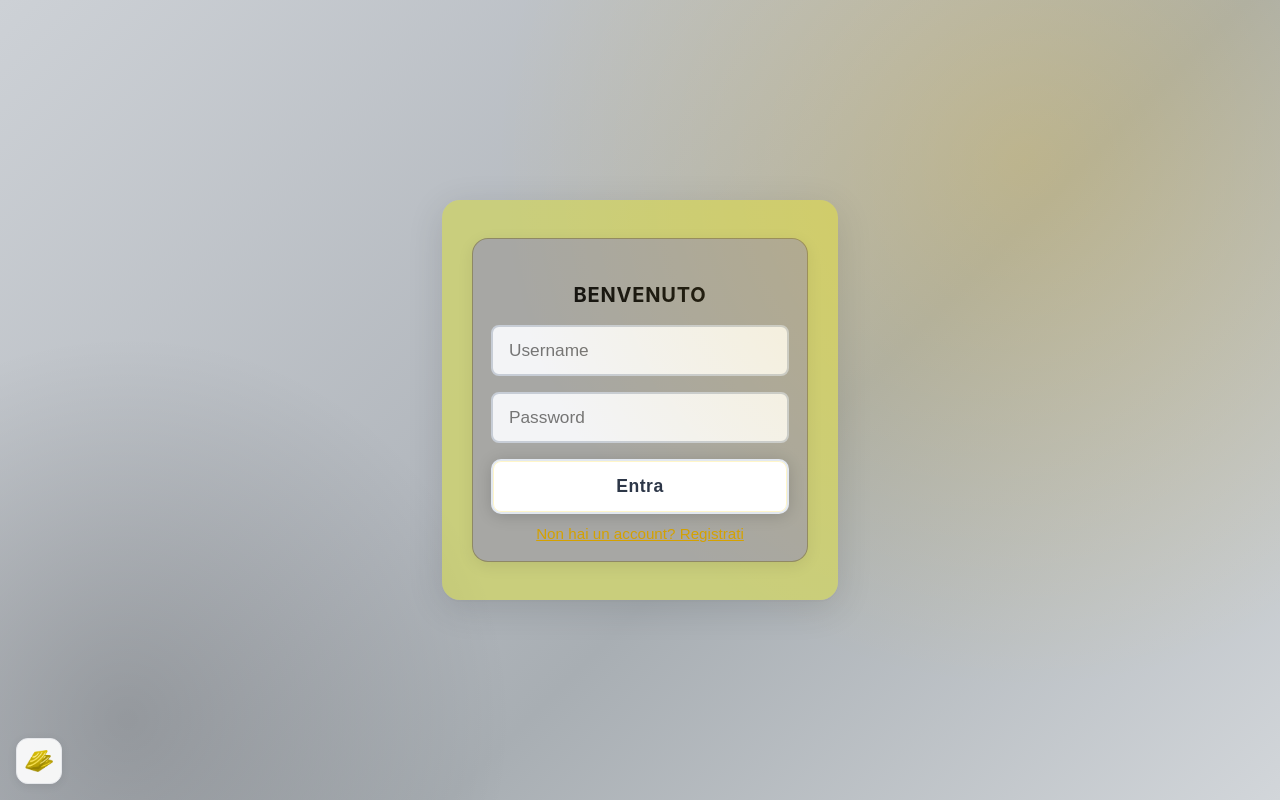
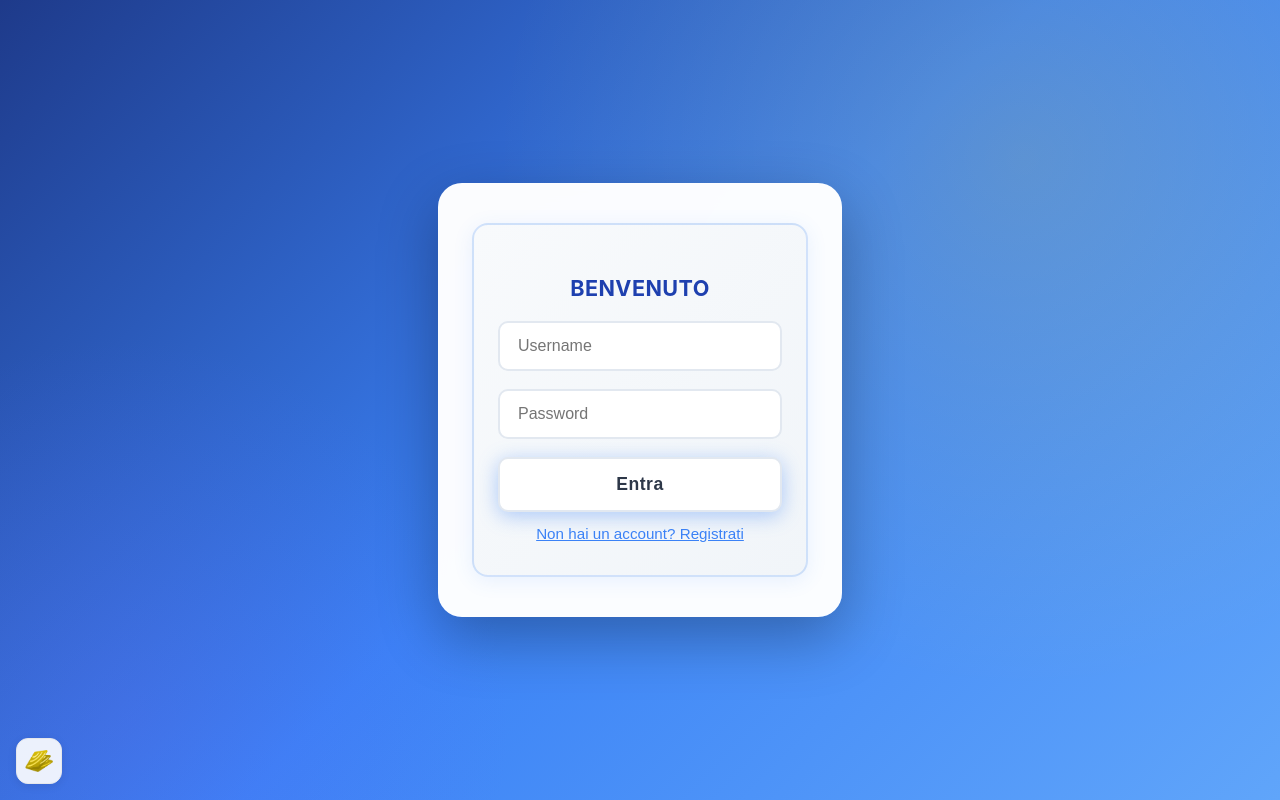
Before and after one commit to AleDet01/smartdeck, a React (Create React App) app in the folder frontend/: page /#/ in a window 1280 px wide. Built offline with nearby package versions, Linux system fonts and the light colour scheme; no server answers.

Commit message:
colori LandingPage

```diff
--- a/frontend/src/css/LandingPage.css
+++ b/frontend/src/css/LandingPage.css
@@ -3,7 +3,7 @@
   display: flex;
   align-items: center;
   justify-content: center;
-  background: linear-gradient(135deg, #cdd1d6 0%, #b2b7bd 45%, #a8aeb3 60%, #d2d6da 100%);
+  background: linear-gradient(135deg, #1e3a8a 0%, #3b82f6 50%, #60a5fa 100%);
   position: relative;
   overflow: hidden;
 }
@@ -13,134 +13,167 @@
   position: absolute;
   inset: 0;
   pointer-events: none;
-  background: radial-gradient(60rem 60rem at 80% 20%, rgba(255, 195, 0, 0.22), transparent 55%),
-              radial-gradient(40rem 40rem at 10% 90%, rgba(0, 0, 0, 0.18), transparent 60%);
+  background: radial-gradient(60rem 60rem at 80% 20%, rgba(255, 214, 10, 0.15), transparent 55%),
+              radial-gradient(40rem 40rem at 10% 90%, rgba(99, 102, 241, 0.25), transparent 60%);
 }
+
 .landing-box {
-  background: rgba(202, 208, 122, 0.96);
-  border-radius: 18px;
-  box-shadow: 0 8px 36px 0 rgba(0,0,0,0.12), 0 2px 0 rgba(0,0,0,0.02);
+  background: rgba(255, 255, 255, 0.98);
+  border-radius: 24px;
+  box-shadow: 0 20px 60px 0 rgba(0, 0, 0, 0.3),
+              0 0 0 1px rgba(255, 255, 255, 0.1) inset;
   display: flex;
   flex-direction: row;
   gap: 40px;
-  padding: 38px 28px;
+  padding: 40px 32px;
   min-width: 340px;
   max-width: 720px;
+  backdrop-filter: blur(10px);
 }
+
 .form-section, .register-wrapper {
   flex: 1;
   display: flex;
   flex-direction: column;
   align-items: center;
-  padding: 28px 18px 18px 18px;
+  padding: 32px 24px;
   border-radius: 16px;
-  border: 1.5px solid rgba(101, 84, 0, 0.38);
-  background: rgba(166, 166, 166, 0.96);
-  box-shadow: 0 4px 16px 0 rgba(0,0,0,0.08);
+  border: 2px solid rgba(59, 130, 246, 0.2);
+  background: linear-gradient(135deg, #f8fafc 0%, #f1f5f9 100%);
+  box-shadow: 0 4px 20px 0 rgba(59, 130, 246, 0.1);
   margin: 0 2px;
+  transition: all 0.3s ease;
+}
+
+.form-section:hover, .register-wrapper:hover {
+  border-color: rgba(59, 130, 246, 0.4);
+  box-shadow: 0 8px 30px 0 rgba(59, 130, 246, 0.2);
+  transform: translateY(-2px);
 }
 .section-title {
-  margin-bottom: 18px;
-  color: #111111;
-  font-size: 1.25rem;
+  margin-bottom: 20px;
+  color: #1e40af;
+  font-size: 1.35rem;
   font-weight: 700;
-  letter-spacing: 0.01em;
+  letter-spacing: 0.02em;
   text-transform: uppercase;
-  letter-spacing: 0.04em;
+  text-align: center;
 }
+
 .visually-hidden-title {
   color: transparent !important;
   user-select: none;
 }
+
 form {
   width: 100%;
   display: flex;
   flex-direction: column;
-  gap: 14px;
+  gap: 16px;
 }
+
 .modern-input {
-  padding: 13px 16px;
-  border: 2px solid #c7cdd6;
-  border-radius: 8px;
-  font-size: 1.08rem;
-  background: #f3f4f6;
-  transition: background 0.18s;
+  padding: 14px 18px;
+  border: 2px solid #e2e8f0;
+  border-radius: 10px;
+  font-size: 1rem;
+  background: #ffffff;
+  transition: all 0.25s ease;
   margin-bottom: 2px;
+  color: #1e293b;
 }
+
 .modern-input:focus, .modern-input:hover {
-  border: 2px solid #ffd60a; /* brand yellow */
-  background: #fff;
+  border-color: #3b82f6;
+  background: #ffffff;
   outline: none;
+  box-shadow: 0 0 0 3px rgba(59, 130, 246, 0.1);
 }
 
 .modern-btn {
-  background: linear-gradient(90deg, #ffe066 0%, #ffd60a 100%);
-  color: #23272f;
-  border: 1px solid rgba(0,0,0,0.18);
+  background: linear-gradient(135deg, #3b82f6 0%, #2563eb 100%);
+  color: #ffffff;
+  border: none;
   border-radius: 10px;
   padding: 14px 0;
-  font-size: 1.13rem;
+  font-size: 1.1rem;
   font-weight: 700;
   cursor: pointer;
   margin-top: 12px;
-  box-shadow: 0 2px 16px 0 rgba(0,0,0,0.16), 0 0 0 1px rgba(255, 214, 10, 0.22) inset;
+  box-shadow: 0 4px 20px 0 rgba(59, 130, 246, 0.4);
   letter-spacing: 0.03em;
-  transition: background 0.18s, box-shadow 0.18s, filter 0.13s, color 0.18s;
+  transition: all 0.25s ease;
   position: relative;
   overflow: hidden;
 }
+
 .modern-btn::after {
   content: '';
   position: absolute;
   left: 0; top: 0; right: 0; bottom: 0;
-  background: linear-gradient(90deg, #ffd60a 0%, #ffa600 100%);
+  background: linear-gradient(135deg, #2563eb 0%, #1e40af 100%);
   opacity: 0;
-  transition: opacity 0.18s;
+  transition: opacity 0.25s;
   z-index: 0;
 }
-.modern-btn:hover, .modern-btn:focus {
-  background: linear-gradient(90deg, #ffd60a 0%, #ffa600 100%);
-  color: #23272f;
+
+.modern-btn:hover {
+  background: linear-gradient(135deg, #2563eb 0%, #1e40af 100%);
+  box-shadow: 0 6px 30px 0 rgba(59, 130, 246, 0.5);
+  transform: translateY(-2px);
 }
+
 .modern-btn:active {
-  background: linear-gradient(90deg, #ffc300 0%, #ff8800 100%);
-  color: #23272f;
+  background: linear-gradient(135deg, #1e40af 0%, #1e3a8a 100%);
+  transform: translateY(0);
+  box-shadow: 0 2px 10px 0 rgba(59, 130, 246, 0.3);
 }
 .divider {
   width: 2px;
-  background: #e5e7eb;
+  background: linear-gradient(180deg, transparent 0%, #cbd5e1 20%, #cbd5e1 80%, transparent 100%);
   margin: 0 24px;
   border-radius: 2px;
 }
+
 .error {
-  color: #e53e3e;
+  color: #dc2626;
   margin-top: 8px;
-  font-size: 0.97rem;
+  font-size: 0.95rem;
+  font-weight: 500;
 }
+
 .success {
-  color: #22c55e;
+  color: #16a34a;
   margin-top: 8px;
-  font-size: 0.97rem;
+  font-size: 0.95rem;
+  font-weight: 500;
 }
+
 .link-btn {
-  margin-top: 10px;
+  margin-top: 12px;
   background: transparent;
   border: none;
-  color: #d4a100;
+  color: #3b82f6;
   font-size: 0.95rem;
   cursor: pointer;
   text-decoration: underline;
+  transition: color 0.2s ease;
 }
-.link-btn:hover { color: #111111; }
+
+.link-btn:hover {
+  color: #1e40af;
+}
+
 @media (max-width: 700px) {
   .landing-box {
     flex-direction: column;
     gap: 24px;
-    padding: 24px 8px;
+    padding: 24px 16px;
   }
   .divider {
     width: 100%;
     height: 2px;
     margin: 24px 0;
+    background: linear-gradient(90deg, transparent 0%, #cbd5e1 20%, #cbd5e1 80%, transparent 100%);
   }
 }
```
